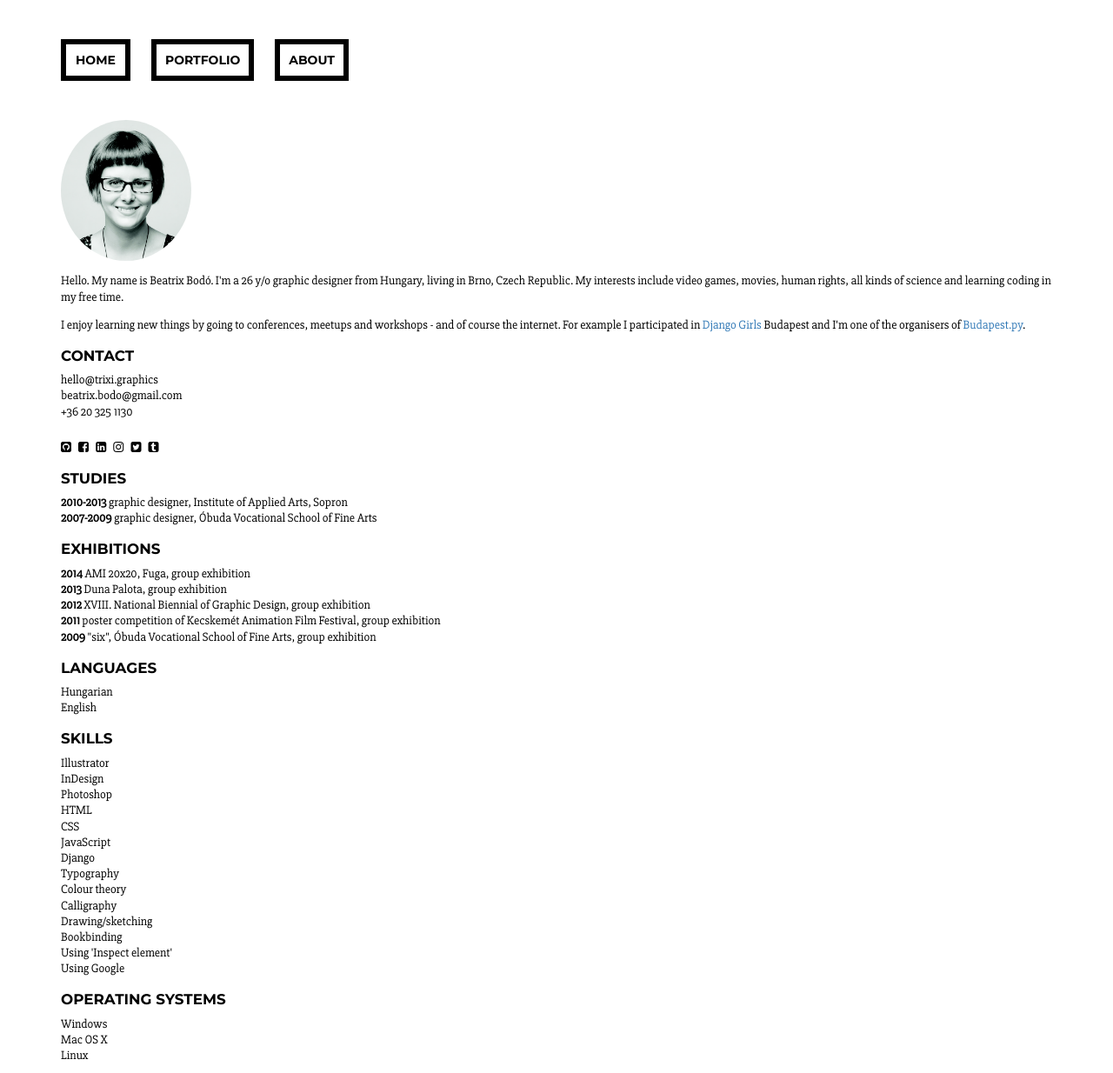
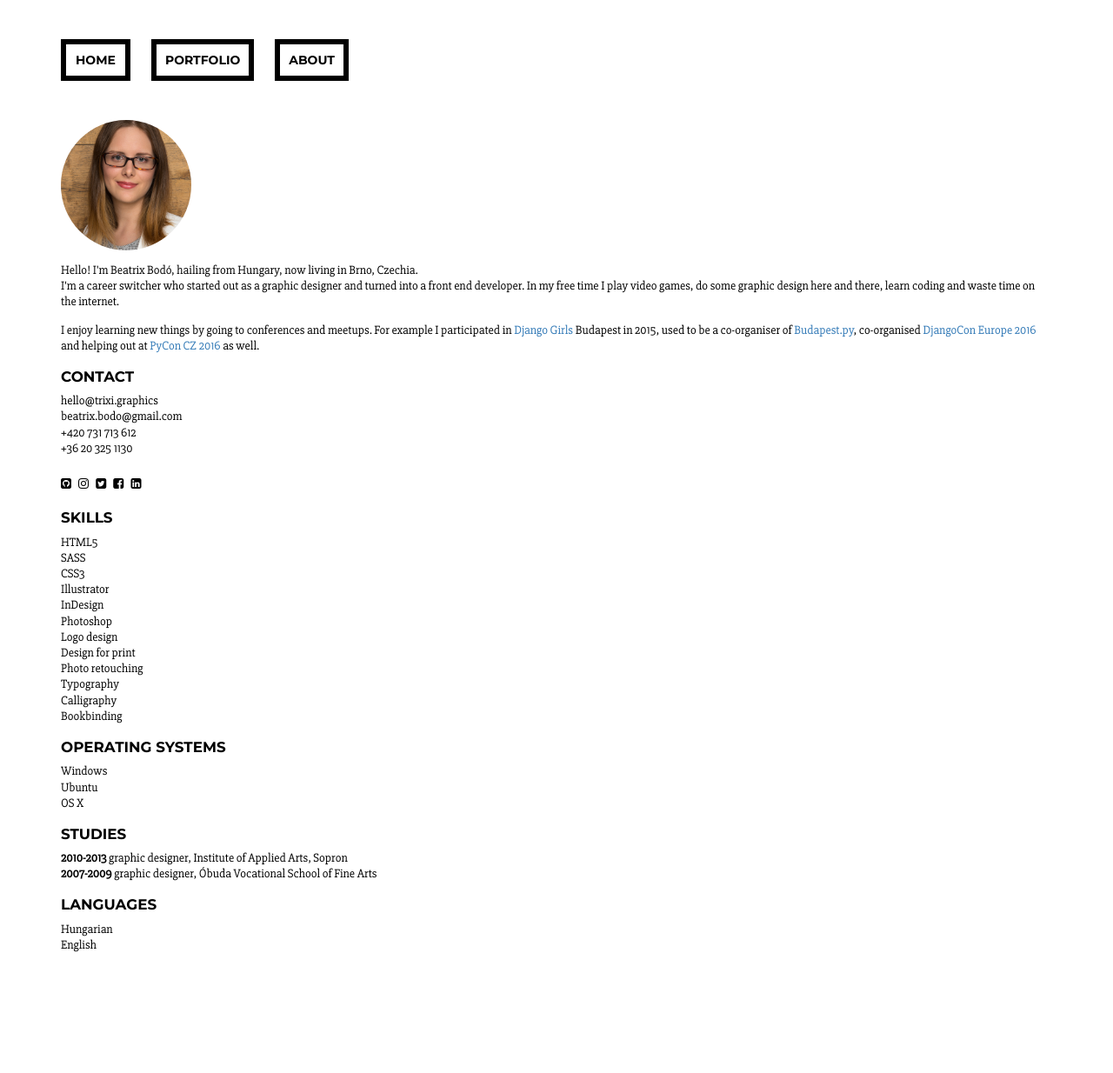
Before and after one commit to beatrix-bodo/beatrix-bodo.github.io, a Jekyll site: the page built from about.html, in a window 1280 px wide. Shown: the whole page at 87% size. Built offline with Jekyll 4.4.1, drawn with Linux system fonts in a browser that asks for light colours; nearby versions of some CDN libraries; a style sheet for code colours, icons or effects is not loaded; after the commit the page ends 1106 px from its top, so only the background shows below that.

Commit message:
Update About page, Create 'css' and 'js' folders

```diff
--- a/_layouts/base.html
+++ b/_layouts/base.html
@@ -7,11 +7,12 @@
     <meta name="viewport" content="width=device-width, initial-scale=1">
     <meta charset="utf-8">
     <title>{{ page.title }}</title>
-    <link type="text/css" rel="stylesheet" href="/reset.css">
-    <link type="text/css" rel="stylesheet" href="/style.css">
+    <link type="text/css" rel="stylesheet" href="/css/reset.css">
+    <link type="text/css" rel="stylesheet" href="/css/style.css">
+    <link href='//fonts.googleapis.com/css?family=Montserrat:700|Slabo+27px' rel='stylesheet' type='text/css'>
     <link rel="stylesheet" href="//maxcdn.bootstrapcdn.com/font-awesome/4.3.0/css/font-awesome.min.css">
-    <link href='//fonts.googleapis.com/css?family=Montserrat:700|Slabo+27px' rel='stylesheet' type='text/css'>
     <link rel="stylesheet" href="https://maxcdn.bootstrapcdn.com/bootstrap/3.3.4/css/bootstrap.min.css">
+    <link rel="stylesheet" href="https://file.myfontastic.com/n6vo44Re5QaWo8oCKShBs7/icons.css">
   </head>
 
   <body>
--- a/about.html
+++ b/about.html
@@ -4,71 +4,69 @@ title: About Trixi
 ---
 <img src="images/portrait.png" class="img-circle portrait">
 <p class="about">
-  Hello. My name is Beatrix Bodó. I'm a 26 y/o graphic designer from Hungary, living in Brno, Czech Republic. My
-  interests include video games, movies, human rights, all kinds of science and
-  learning coding in my free time.
+  Hello! I'm Beatrix Bodó, hailing from Hungary, now living in Brno, Czechia.<br>
+  I'm a career switcher who started out as a graphic designer and turned into a front end developer.
+  In my free time I play video games, do some graphic design here and there, learn coding and waste time on the internet.
 </p>
 <p class="about">
-  I enjoy learning new things by going to conferences, meetups and workshops - and of course the internet.
-  For example I participated in <a href="http://djangogirls.org/">Django Girls</a> Budapest and I'm one of the
-  organisers of <a href="http://www.meetup.com/budapest-py">Budapest.py</a>.
+  I enjoy learning new things by going to conferences and meetups.
+  For example I participated in <a href="http://djangogirls.org/">Django Girls</a> Budapest in 2015, used to be a co-organiser of <a href="http://www.meetup.com/budapest-py">Budapest.py</a>, co-organised <a href="https://2016.djangocon.eu/">DjangoCon Europe 2016</a> and helping out at <a href="https://cz.pycon.org/2016/">PyCon CZ 2016</a> as well.
 </p>
 <div class="about">
   <ul>
     <h2>Contact</h2>
     <li>hello@trixi.graphics</li>
     <li>beatrix.bodo@gmail.com</li>
+    <li>+420 731 713 612</li>
     <li>+36 20 325 1130</li>
   </ul>
 </div>
 <div class="profiles">
   <a href="https://github.com/beatrix-bodo"><i class="fa fa-github-square"></i></a>
+  <a href="https://instagram.com/trixi.b"><i class="fa fa-instagram"></i></a>
+  <a href="https://twitter.com/bodotrixi"><i class="fa fa-twitter-square"></i></a>
   <a href="https://www.facebook.com/beatrix.bodo.3"><i class="fa fa-facebook-square"></i></a>
   <a href="https://www.linkedin.com/in/beatrixbodo"><i class="fa fa-linkedin-square"></i></a>
-  <a href="https://instagram.com/trixi.b"><i class="fa fa-instagram"></i></a>
-  <a href="https://twitter.com/bodotrixi"><i class="fa fa-twitter-square"></i></a>
-  <a href="https://trixi-b.tumblr.com/"><i class="fa fa-tumblr-square"></i></a>
+  <a href="https://keybase.io/trixi"><i class="socicon-keybase"></i></a>
 </div>
 <div class="about">
+  <ul>
+    <h2>Skills</h2>
+    <li>HTML5</li>
+    <li>SASS</li>
+    <li>CSS3</li>
+    <li>Illustrator</li>
+    <li>InDesign</li>
+    <li>Photoshop</li>
+    <li>Logo design</li>
+    <li>Design for print</li>
+    <li>Photo retouching</li>
+    <li>Typography</li>
+    <li>Calligraphy</li>
+    <li>Bookbinding</li>
+  </ul>
+  <ul>
+    <h2>Operating systems</h2>
+    <li>Windows</li>
+    <li>Ubuntu</li>
+    <li>OS X</li>
+  </ul>
   <ul>
     <h2>Studies</h2>
     <li><span class="date">2010-2013</span> graphic designer, Institute of Applied Arts, Sopron</li>
     <li><span class="date">2007-2009</span> graphic designer, Óbuda Vocational School of Fine Arts</li>
   </ul>
-  <ul>
+  <!-- <ul>
     <h2>Exhibitions</h2>
     <li><span class="date">2014</span> AMI 20x20, Fuga, group exhibition</li>
     <li><span class="date">2013</span> Duna Palota, group exhibition</li>
     <li><span class="date">2012</span> XVIII. National Biennial of Graphic Design, group exhibition</li>
     <li><span class="date">2011</span> poster competition of Kecskemét Animation Film Festival, group exhibition</li>
     <li><span class="date">2009</span> "six", Óbuda Vocational School of Fine Arts, group exhibition</li>
-  </ul>
+  </ul> -->
   <ul>
     <h2>Languages</h2>
     <li>Hungarian</li>
     <li>English</li>
   </ul>
-  <ul>
-    <h2>Skills</h2>
-    <li>Illustrator</li>
-    <li>InDesign</li>
-    <li>Photoshop</li>
-    <li>HTML</li>
-    <li>CSS</li>
-    <li>JavaScript</li>
-    <li>Django</li>
-    <li>Typography</li>
-    <li>Colour theory</li>
-    <li>Calligraphy</li>
-    <li>Drawing/sketching</li>
-    <li>Bookbinding</li>
-    <li>Using 'Inspect element'</li>
-    <li>Using Google</li>
-  </ul>
-  <ul>
-  <h2>Operating systems</h2>
-    <li>Windows</li>
-    <li>Mac OS X</li>
-    <li>Linux</li>
-  </ul>
 </div>
--- a/style.css
+++ b/css/style.css
@@ -79,6 +79,15 @@
 
 .profiles a:visited {
   color: black;
+}
+
+.profiles a:hover {
+  text-decoration: none;
+}
+
+.socicon-keybase {
+  font-size: 1.2em;
+  vertical-align: middle;
 }
 
 .about h2 {
--- a/portfolio.html
+++ b/portfolio.html
@@ -9,5 +9,5 @@ title: Trixi's Portfolio
   </div>
   {% endfor %}
 </div>
-<script src="layzr.min.js"></script>
+<script src="/js/layzr.min.js"></script>
 <script>var layzr = new Layzr();</script>
--- a/practice.html
+++ b/practice.html
@@ -4,8 +4,8 @@
     <meta name="viewport" content="width=device-width, initial-scale=1">
     <meta charset="utf-8">
     <title>Trixi's programming practice</title>
-    <link type="text/css" rel="stylesheet" href="reset.css">
-    <link type="text/css" rel="stylesheet" href="style.css">
+    <link type="text/css" rel="stylesheet" href="/css/reset.css">
+    <link type="text/css" rel="stylesheet" href="/css/style.css">
   </head>
 
   <body>
```
Also changed, not shown: circles.html (+2 -17 lines), js/circles.js (added, +12 -0 lines), css/practice-style.css (renamed from practice-style.css), css/reset.css (renamed from reset.css), images/portrait.png, js/layzr.min.js (renamed from layzr.min.js).
